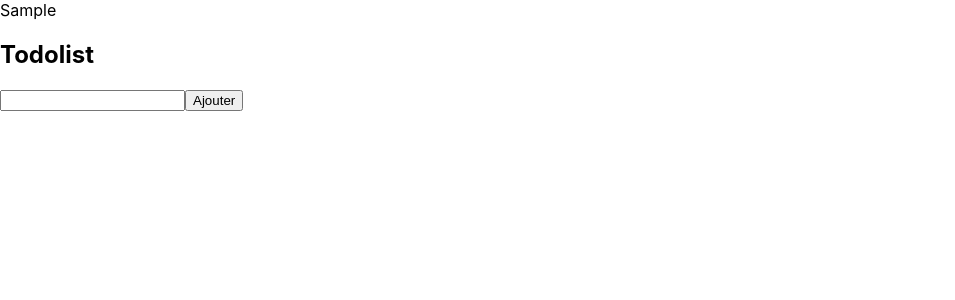
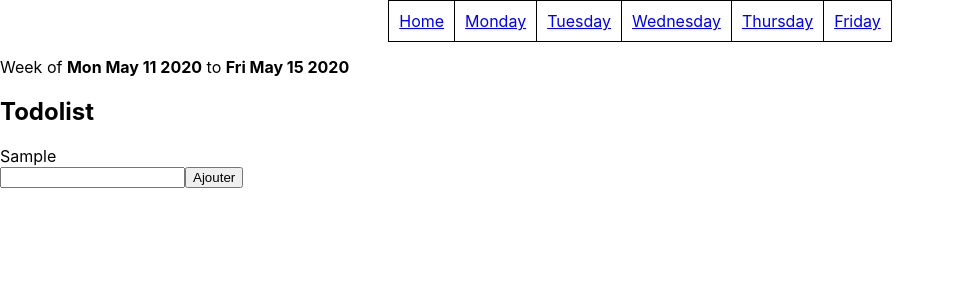
Before and after one commit to AmauryPreclin/todolist-apollo, a React (Create React App) app: page / in a window 1280 px wide. Both pictures are taken after typing "Sample" into the empty fields and a click on the button "Ajouter". Shown: the top 300 px of the page, without its empty margins (0-955 px from the left). Built offline with nearby package versions, Linux system fonts and the light colour scheme.

Commit message:
code refactoring

```diff
--- /dev/null
+++ b/src/apollo/apollo.ts
@@ -0,0 +1,21 @@
+import { ApolloClient } from "apollo-client";
+import { InMemoryCache } from "apollo-cache-inmemory";
+import { resolvers } from "../resolvers/index";
+import { typeDefs } from "../types/graphql";
+import { GET_TODOLIST } from "../types/graphql";
+
+const cache = new InMemoryCache();
+export const client = new ApolloClient({
+  cache,
+  resolvers,
+  typeDefs,
+});
+
+const data = {
+  todolist: {
+    __typename: "Todolist",
+    tasks: [],
+  },
+};
+
+client.writeQuery({ query: GET_TODOLIST, data });
--- /dev/null
+++ b/src/components/App/App.tsx
@@ -0,0 +1,61 @@
+// Vendor
+import React from "react";
+import { BrowserRouter as Router, Route, Switch } from "react-router-dom";
+import { useMutation, useQuery } from "@apollo/react-hooks";
+
+// Internal
+import { GET_TODOLIST, ADD_TASK } from "../../types/graphql";
+import { Header } from "../Header/Header";
+import { Todolist } from "../../types/todolist";
+import { WeekDate } from "../WeekDate/WeekDate";
+
+// CSS
+import "./styles.css";
+
+export interface AppProps {}
+
+/**
+ * @name App
+ * @description Main component
+ */
+const App: React.FC<AppProps> = () => {
+  const { data } = useQuery(GET_TODOLIST);
+  const todolist: Todolist = data.todolist;
+  const [addTask] = useMutation(ADD_TASK);
+
+  // Hooks
+  const [taskName, setTaskName]: any = React.useState("");
+
+  // Setup
+  const handleClick = () => {
+    if (taskName) addTask({ variables: { text: taskName } });
+    setTaskName("");
+  };
+
+  const handleChange = (event: any) => {
+    setTaskName(event.target.value);
+  };
+
+  return (
+    <div>
+      <Router>
+        <Header />
+        <Switch>
+          <Route path="/">
+            <WeekDate />
+            <div>
+              <h2>Todolist</h2>
+              {todolist.tasks.map((task) => (
+                <div>{task.text}</div>
+              ))}
+              <input value={taskName} onChange={handleChange}></input>
+              <button onClick={handleClick}>Ajouter</button>
+            </div>
+          </Route>
+        </Switch>
+      </Router>
+    </div>
+  );
+};
+
+export { App };
--- /dev/null
+++ b/src/components/App/styles.css
@@ -0,0 +1,38 @@
+.App {
+  text-align: center;
+}
+
+.App-logo {
+  height: 40vmin;
+  pointer-events: none;
+}
+
+@media (prefers-reduced-motion: no-preference) {
+  .App-logo {
+    animation: App-logo-spin infinite 20s linear;
+  }
+}
+
+.App-header {
+  background-color: #282c34;
+  min-height: 100vh;
+  display: flex;
+  flex-direction: column;
+  align-items: center;
+  justify-content: center;
+  font-size: calc(10px + 2vmin);
+  color: white;
+}
+
+.App-link {
+  color: #61dafb;
+}
+
+@keyframes App-logo-spin {
+  from {
+    transform: rotate(0deg);
+  }
+  to {
+    transform: rotate(360deg);
+  }
+}
--- /dev/null
+++ b/src/components/Header/Header.tsx
@@ -0,0 +1,43 @@
+// Vendor
+import React from "react";
+import { Link } from "react-router-dom";
+
+// Internal
+
+// CSS
+import "./styles.css";
+
+export interface HeaderProps {}
+
+/**
+ * @name Header
+ * @description Header of the TODOLIST applications, defines links to days of the week
+ */
+const Header: React.FC<HeaderProps> = () => {
+  return (
+    <nav>
+      <div className="header">
+        <div className="link">
+          <Link to="/">Home</Link>
+        </div>
+        <div className="link">
+          <Link to="/monday">Monday</Link>
+        </div>
+        <div className="link">
+          <Link to="/tuesday">Tuesday</Link>
+        </div>
+        <div className="link">
+          <Link to="/wednesday">Wednesday</Link>
+        </div>
+        <div className="link">
+          <Link to="/thursday">Thursday</Link>
+        </div>
+        <div className="link">
+          <Link to="/friday">Friday</Link>
+        </div>
+      </div>
+    </nav>
+  );
+};
+
+export { Header };
--- /dev/null
+++ b/src/components/Header/styles.css
@@ -0,0 +1,22 @@
+.header {
+  display: flex;
+  justify-content: center;
+  flex-basis: 20%;
+  border-right: none;
+  align-items: center;
+}
+
+.link:last-child {
+  border-right: 1px solid black;
+}
+
+.link {
+  border: 1px solid black;
+  padding: 10px;
+  margin-bottom: 15px;
+  border-right: none;
+}
+
+.link:hover {
+  background-color: silver;
+}
--- /dev/null
+++ b/src/components/WeekDate/WeekDate.tsx
@@ -0,0 +1,26 @@
+// Vendor
+import React from "react";
+
+// Internal
+
+// CSS
+import "./styles.css";
+
+export interface WeekDateProps {}
+
+const WeekDate: React.FC<WeekDateProps> = () => {
+  const curr = new Date();
+  const first = curr.getDate() - curr.getDay() + 1;
+  const last = first + 4;
+
+  const firstDay = new Date(curr.setDate(first)).toDateString();
+  const lastDay = new Date(curr.setDate(last)).toDateString();
+
+  return (
+    <div>
+      Week of <strong>{firstDay}</strong> to <strong>{lastDay}</strong>
+    </div>
+  );
+};
+
+export { WeekDate };
--- a/src/index.tsx
+++ b/src/index.tsx
@@ -1,11 +1,11 @@
 import React from "react";
 import ReactDOM from "react-dom";
 import "./index.css";
-import App from "./App";
+import { App } from "./components/App/App";
 import * as serviceWorker from "./serviceWorker";
 
 import { ApolloProvider } from "@apollo/react-hooks";
-import { client } from "./apollo";
+import { client } from "./apollo/apollo";
 
 ReactDOM.render(
   <React.StrictMode>
```
Also changed, not shown: src/components/WeekDate/styles.css (added), 2 other files (tests, documents, lock files or other folders).
